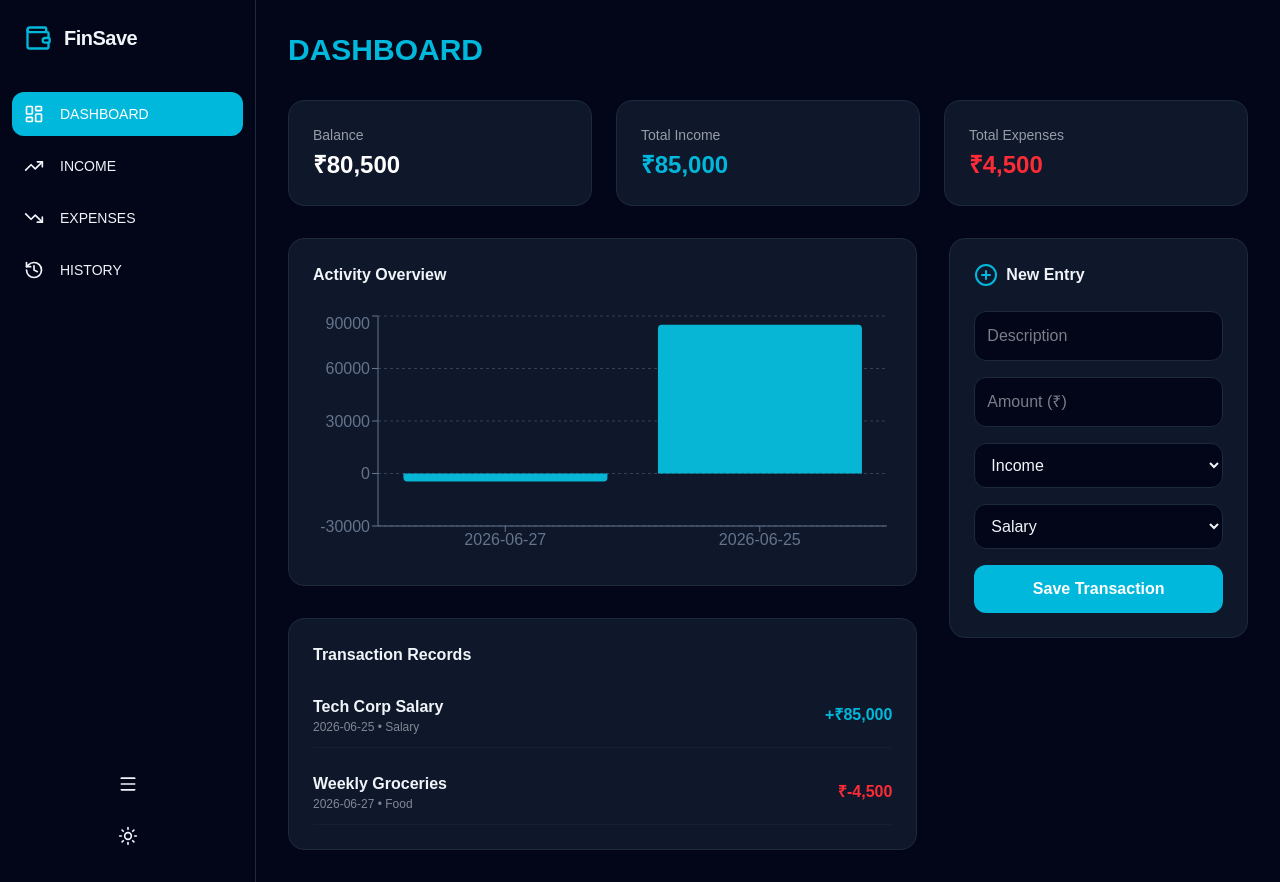
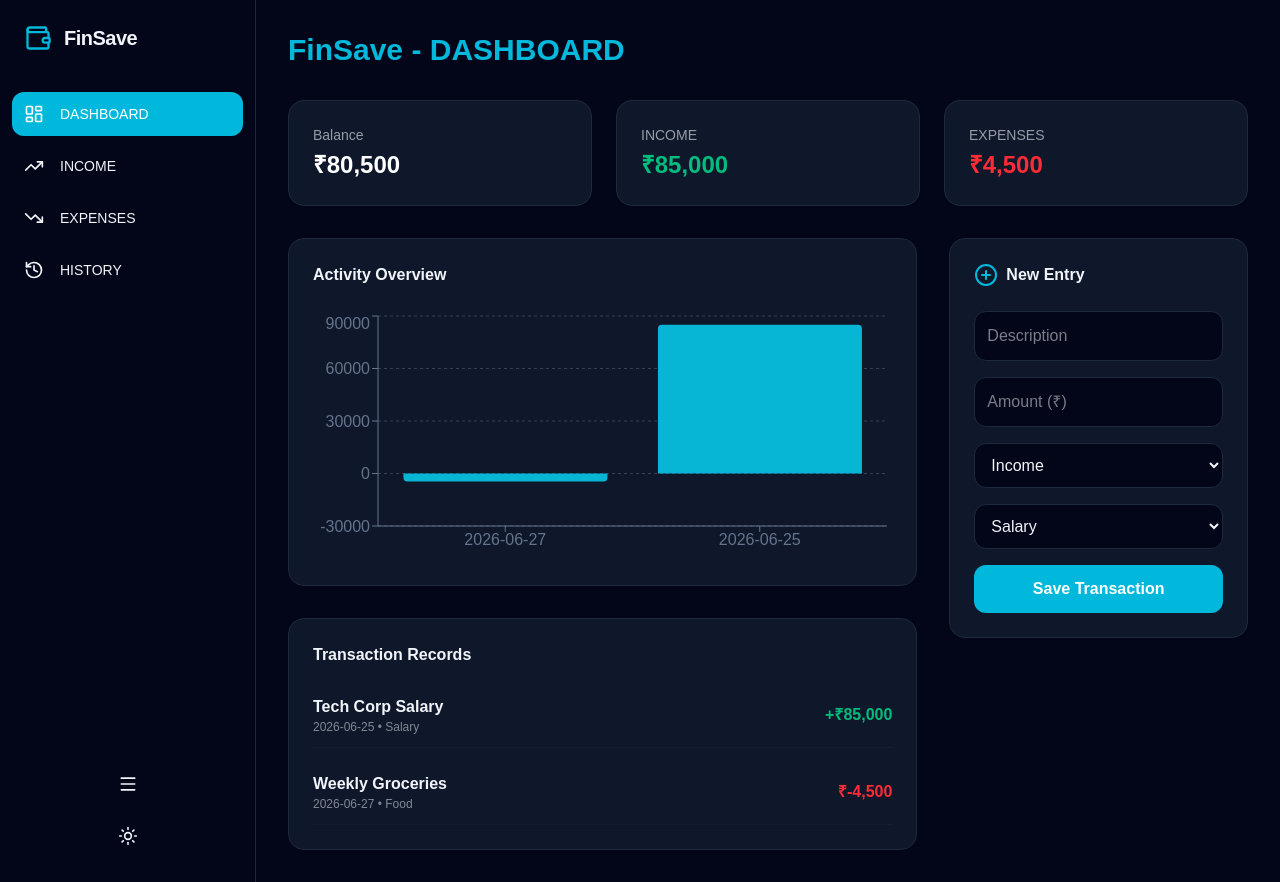
Before and after one commit to jaswanthr-dev/finsave-tracker, a Next.js app: page / in a window 1280 px wide. Built offline with nearby package versions, Linux system fonts and the light colour scheme.

Commit message:
feat: [describe your update here]

```diff
--- a/app/page.tsx
+++ b/app/page.tsx
@@ -1,7 +1,7 @@
 'use client';
 import { useState, useMemo, useEffect } from 'react';
 import { BarChart, Bar, XAxis, YAxis, CartesianGrid, Tooltip, ResponsiveContainer } from 'recharts';
-import { LayoutDashboard, Wallet, TrendingUp, TrendingDown, History, PlusCircle, Menu, Sun, Moon, Trash2, Search } from 'lucide-react';
+import { LayoutDashboard, Wallet, TrendingUp, TrendingDown, History, PlusCircle, Menu, Sun, Moon, Trash2 } from 'lucide-react';
 
 interface Transaction {
   id: number;
@@ -13,8 +13,8 @@ interface Transaction {
 }
 
 const CATEGORIES = {
-  Income: ['Salary', 'Business', 'Trading', 'Freelance'],
-  Expense: ['Food', 'Entertainment', 'Utilities', 'Rent', 'Shopping']
+  Income: ['Salary', 'Business', 'Trading', 'Freelance', 'Dividends', 'Bonus'],
+  Expense: ['Food', 'Entertainment', 'Utilities', 'Rent', 'Shopping', 'Transport', 'Healthcare', 'Education']
 };
 
 export default function FinSaveDashboard() {
@@ -25,7 +25,7 @@ export default function FinSaveDashboard() {
 
   const [transactions, setTransactions] = useState<Transaction[]>([
     { id: 1, date: '2026-06-25', desc: 'Tech Corp Salary', amount: 85000, type: 'Income', category: 'Salary' },
-    { id: 3, date: '2026-06-27', desc: 'Weekly Groceries', amount: -4500, type: 'Expense', category: 'Food' },
+    { id: 2, date: '2026-06-27', desc: 'Weekly Groceries', amount: -4500, type: 'Expense', category: 'Food' },
   ]);
 
   const [formData, setFormData] = useState({
@@ -38,11 +38,6 @@ export default function FinSaveDashboard() {
 
   useEffect(() => { setIsMounted(true); }, []);
 
-  // Update category when type changes
-  const handleTypeChange = (type: 'Income' | 'Expense') => {
-    setFormData({ ...formData, type, category: CATEGORIES[type][0] });
-  };
-
   const stats = useMemo(() => {
     const bal = transactions.reduce((acc, t) => acc + t.amount, 0);
     const inc = transactions.filter(t => t.amount > 0).reduce((acc, t) => acc + t.amount, 0);
@@ -53,7 +48,7 @@ export default function FinSaveDashboard() {
   const filteredData = transactions.filter(t =>
     activePage === 'DASHBOARD' || activePage === 'HISTORY' ? true :
     activePage === 'INCOME' ? t.type === 'Income' :
-    t.type === 'Expense'
+    activePage === 'EXPENSES' ? t.type === 'Expense' : true
   );
 
   const addTransaction = () => {
@@ -92,26 +87,22 @@ export default function FinSaveDashboard() {
         </nav>
 
         <div className="px-3 space-y-2">
-            <button onClick={() => setIsSidebarOpen(!isSidebarOpen)} className="w-full flex items-center p-3 hover:bg-slate-500/10 rounded-xl justify-center">
-                <Menu size={20}/>
-            </button>
-            <button onClick={() => setIsDarkMode(!isDarkMode)} className="w-full flex items-center p-3 hover:bg-slate-500/10 rounded-xl justify-center">
-                {isDarkMode ? <Sun size={20}/> : <Moon size={20}/>}
-            </button>
+            <button onClick={() => setIsSidebarOpen(!isSidebarOpen)} className="w-full flex items-center p-3 hover:bg-slate-500/10 rounded-xl justify-center"><Menu size={20}/></button>
+            <button onClick={() => setIsDarkMode(!isDarkMode)} className="w-full flex items-center p-3 hover:bg-slate-500/10 rounded-xl justify-center">{isDarkMode ? <Sun size={20}/> : <Moon size={20}/>}</button>
         </div>
       </aside>
 
       {/* Main Content */}
       <main className="flex-1 p-8 overflow-y-auto">
-        <h2 className="text-3xl font-extrabold mb-8 text-cyan-500">{activePage}</h2>
+        <h2 className="text-3xl font-extrabold mb-8 text-cyan-500">FinSave - {activePage}</h2>
 
         {activePage === 'DASHBOARD' && (
             <div className="grid grid-cols-1 md:grid-cols-3 gap-6 mb-8">
-                {[ {title: 'Balance', val: stats.bal, color: 'text-white'}, {title: 'Total Income', val: stats.inc, color: 'text-cyan-500'}, {title: 'Total Expenses', val: stats.exp, color: 'text-red-500'} ].map((s, i) => (
-                    <div key={i} className={`p-6 rounded-2xl border ${isDarkMode ? 'bg-slate-900 border-slate-800' : 'bg-white border-slate-200'}`}>
+                {[ {title: 'Balance', val: stats.bal, color: 'text-white', page: 'DASHBOARD'}, {title: 'INCOME', val: stats.inc, color: 'text-emerald-500', page: 'INCOME'}, {title: 'EXPENSES', val: stats.exp, color: 'text-red-500', page: 'EXPENSES'} ].map((s, i) => (
+                    <button key={i} onClick={() => setActivePage(s.page)} className={`p-6 rounded-2xl border text-left hover:border-cyan-500/50 transition-all ${isDarkMode ? 'bg-slate-900 border-slate-800' : 'bg-white border-slate-200'}`}>
                         <p className="text-sm opacity-60">{s.title}</p>
                         <h3 className={`text-2xl font-bold mt-1 ${s.color}`}>₹{s.val.toLocaleString('en-IN')}</h3>
-                    </div>
+                    </button>
                 ))}
             </div>
         )}
@@ -139,7 +130,7 @@ export default function FinSaveDashboard() {
                         {filteredData.map(t => (
                             <div key={t.id} className="flex justify-between items-center py-3 border-b border-slate-800/50">
                                 <div><p className="font-bold">{t.desc}</p><p className="text-xs opacity-50">{t.date} • {t.category}</p></div>
-                                <span className={`font-bold ${t.amount > 0 ? 'text-cyan-500' : 'text-red-500'}`}>
+                                <span className={`font-bold ${t.amount > 0 ? 'text-emerald-500' : 'text-red-500'}`}>
                                     {t.amount > 0 ? '+' : ''}₹{t.amount.toLocaleString('en-IN')}
                                 </span>
                             </div>
@@ -148,13 +139,12 @@ export default function FinSaveDashboard() {
                 </div>
             </div>
 
-            {/* Input Form */}
             <div className={`p-6 rounded-2xl border h-fit ${isDarkMode ? 'bg-slate-900 border-slate-800' : 'bg-white border-slate-200'}`}>
                 <h3 className="font-bold mb-6 flex items-center gap-2"><PlusCircle className="text-cyan-500"/> New Entry</h3>
                 <div className="space-y-4">
                     <input type="text" placeholder="Description" className="w-full p-3 bg-slate-950 border border-slate-800 rounded-xl" onChange={e => setFormData({...formData, desc: e.target.value})} value={formData.desc}/>
                     <input type="number" placeholder="Amount (₹)" className="w-full p-3 bg-slate-950 border border-slate-800 rounded-xl" onChange={e => setFormData({...formData, amount: e.target.value})} value={formData.amount}/>
-                    <select className="w-full p-3 bg-slate-950 border border-slate-800 rounded-xl" onChange={e => handleTypeChange(e.target.value as any)}>
+                    <select className="w-full p-3 bg-slate-950 border border-slate-800 rounded-xl" onChange={e => setFormData({...formData, type: e.target.value as any, category: CATEGORIES[e.target.value as 'Income' | 'Expense'][0]})}>
                         <option value="Income">Income</option>
                         <option value="Expense">Expense</option>
                     </select>
```
